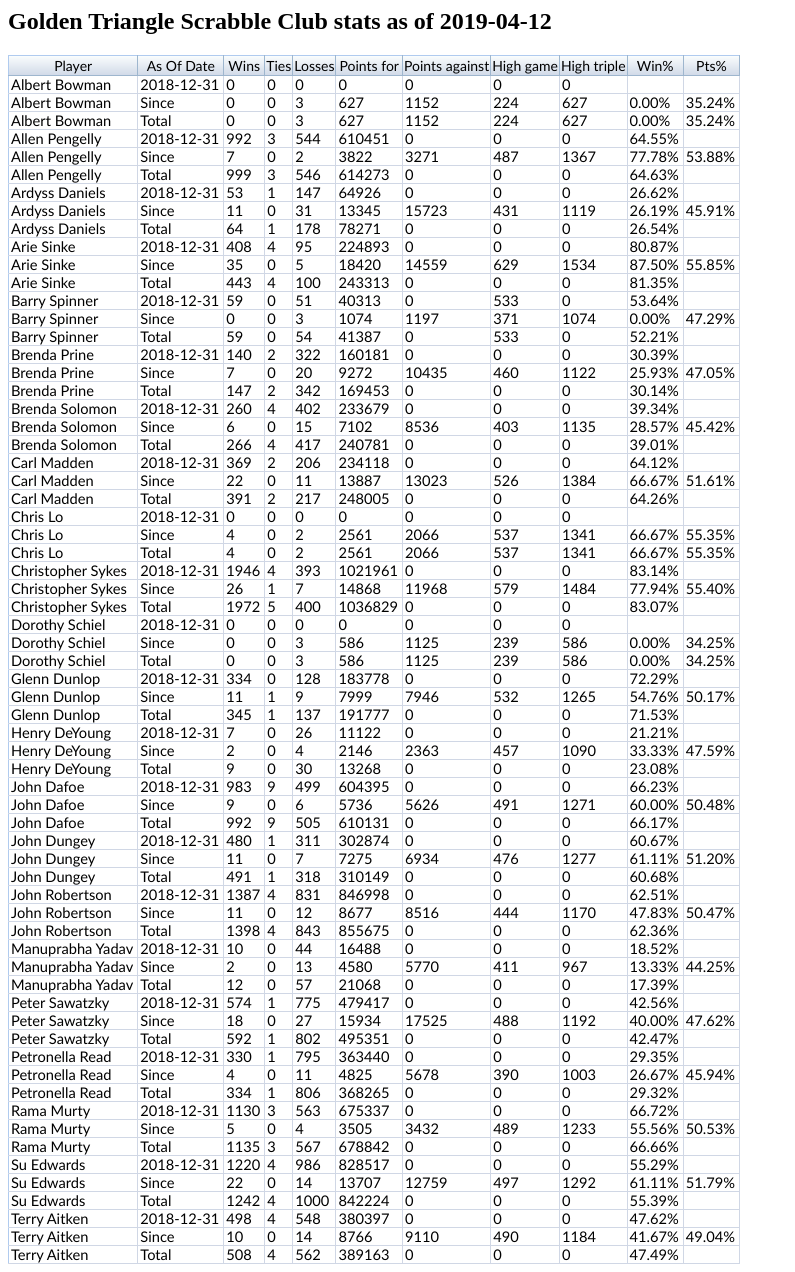
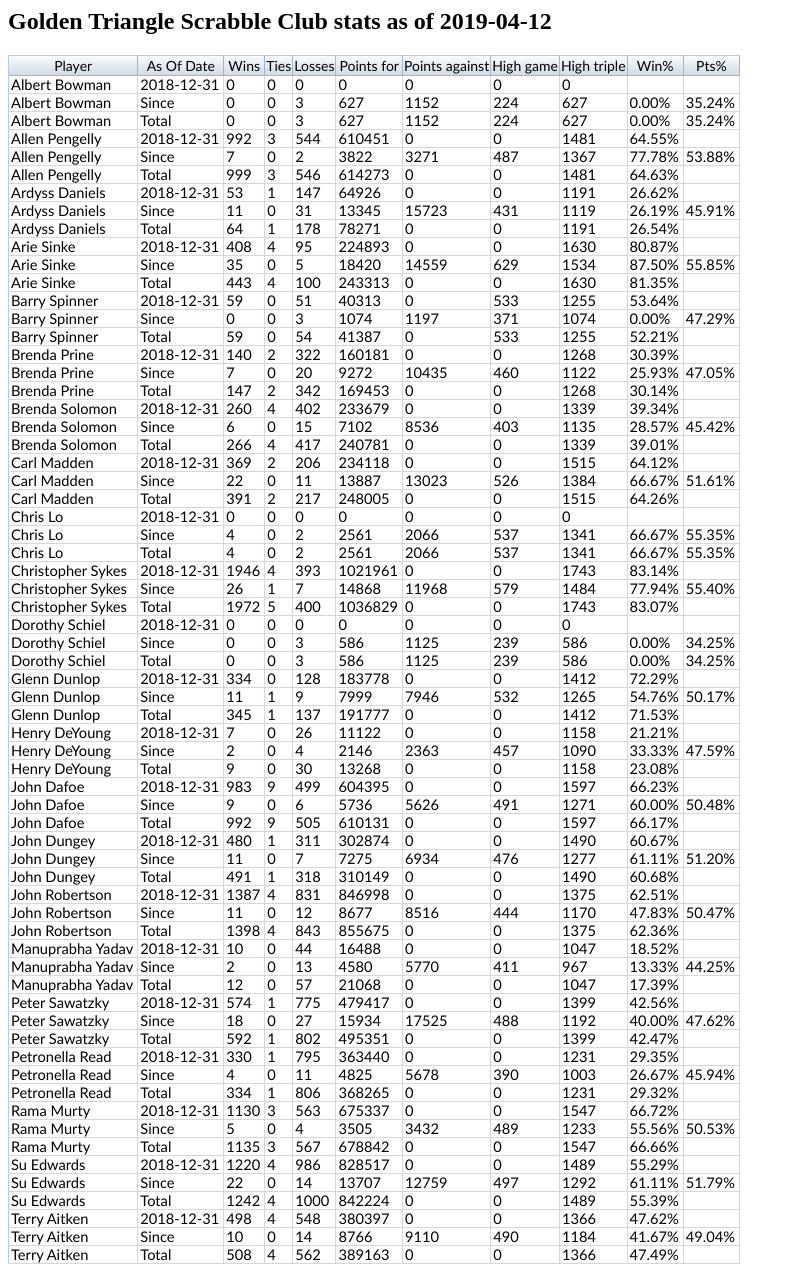
Before and after one commit to TileRunner/tilerunner.github.io, a Jekyll site: the page CambridgeClubStats.html, which Jekyll copies as it is, in a window 1280 px wide. Shown: the whole page, without its empty margins (0-795 px from the left). Built offline with Jekyll 4.4.1, drawn with Linux system fonts in a browser that asks for light colours.

Commit message:
Update CambridgeClubStats.html
Add high triples

```diff
--- a/CambridgeClubStats.html
+++ b/CambridgeClubStats.html
@@ -69,7 +69,7 @@
 <td>610451</td>
 <td>0</td>
 <td>0</td>
-<td>0</td>
+<td>1481</td>
 <td>64.55%</td>
 <td></td>
 </tr>
@@ -95,7 +95,7 @@
 <td>614273</td>
 <td>0</td>
 <td>0</td>
-<td>0</td>
+<td>1481</td>
 <td>64.63%</td>
 <td></td>
 </tr>
@@ -108,7 +108,7 @@
 <td>64926</td>
 <td>0</td>
 <td>0</td>
-<td>0</td>
+<td>1191</td>
 <td>26.62%</td>
 <td></td>
 </tr>
@@ -134,7 +134,7 @@
 <td>78271</td>
 <td>0</td>
 <td>0</td>
-<td>0</td>
+<td>1191</td>
 <td>26.54%</td>
 <td></td>
 </tr>
@@ -147,7 +147,7 @@
 <td>224893</td>
 <td>0</td>
 <td>0</td>
-<td>0</td>
+<td>1630</td>
 <td>80.87%</td>
 <td></td>
 </tr>
@@ -173,7 +173,7 @@
 <td>243313</td>
 <td>0</td>
 <td>0</td>
-<td>0</td>
+<td>1630</td>
 <td>81.35%</td>
 <td></td>
 </tr>
@@ -186,7 +186,7 @@
 <td>40313</td>
 <td>0</td>
 <td>533</td>
-<td>0</td>
+<td>1255</td>
 <td>53.64%</td>
 <td></td>
 </tr>
@@ -212,7 +212,7 @@
 <td>41387</td>
 <td>0</td>
 <td>533</td>
-<td>0</td>
+<td>1255</td>
 <td>52.21%</td>
 <td></td>
 </tr>
@@ -225,7 +225,7 @@
 <td>160181</td>
 <td>0</td>
 <td>0</td>
-<td>0</td>
+<td>1268</td>
 <td>30.39%</td>
 <td></td>
 </tr>
@@ -251,7 +251,7 @@
 <td>169453</td>
 <td>0</td>
 <td>0</td>
-<td>0</td>
+<td>1268</td>
 <td>30.14%</td>
 <td></td>
 </tr>
@@ -264,7 +264,7 @@
 <td>233679</td>
 <td>0</td>
 <td>0</td>
-<td>0</td>
+<td>1339</td>
 <td>39.34%</td>
 <td></td>
 </tr>
@@ -290,7 +290,7 @@
 <td>240781</td>
 <td>0</td>
 <td>0</td>
-<td>0</td>
+<td>1339</td>
 <td>39.01%</td>
 <td></td>
 </tr>
@@ -303,7 +303,7 @@
 <td>234118</td>
 <td>0</td>
 <td>0</td>
-<td>0</td>
+<td>1515</td>
 <td>64.12%</td>
 <td></td>
 </tr>
@@ -329,7 +329,7 @@
 <td>248005</td>
 <td>0</td>
 <td>0</td>
-<td>0</td>
+<td>1515</td>
 <td>64.26%</td>
 <td></td>
 </tr>
@@ -381,7 +381,7 @@
 <td>1021961</td>
 <td>0</td>
 <td>0</td>
-<td>0</td>
+<td>1743</td>
 <td>83.14%</td>
 <td></td>
 </tr>
@@ -407,7 +407,7 @@
 <td>1036829</td>
 <td>0</td>
 <td>0</td>
-<td>0</td>
+<td>1743</td>
 <td>83.07%</td>
 <td></td>
 </tr>
@@ -459,7 +459,7 @@
 <td>183778</td>
 <td>0</td>
 <td>0</td>
-<td>0</td>
+<td>1412</td>
 <td>72.29%</td>
 <td></td>
 </tr>
@@ -485,7 +485,7 @@
 <td>191777</td>
 <td>0</td>
 <td>0</td>
-<td>0</td>
+<td>1412</td>
 <td>71.53%</td>
 <td></td>
 </tr>
@@ -498,7 +498,7 @@
 <td>11122</td>
 <td>0</td>
 <td>0</td>
-<td>0</td>
+<td>1158</td>
 <td>21.21%</td>
 <td></td>
 </tr>
@@ -524,7 +524,7 @@
 <td>13268</td>
 <td>0</td>
 <td>0</td>
-<td>0</td>
+<td>1158</td>
 <td>23.08%</td>
 <td></td>
 </tr>
@@ -537,7 +537,7 @@
 <td>604395</td>
 <td>0</td>
 <td>0</td>
-<td>0</td>
+<td>1597</td>
 <td>66.23%</td>
 <td></td>
 </tr>
@@ -563,7 +563,7 @@
 <td>610131</td>
 <td>0</td>
 <td>0</td>
-<td>0</td>
+<td>1597</td>
 <td>66.17%</td>
 <td></td>
 </tr>
@@ -576,7 +576,7 @@
 <td>302874</td>
 <td>0</td>
 <td>0</td>
-<td>0</td>
+<td>1490</td>
 <td>60.67%</td>
 <td></td>
 </tr>
@@ -602,7 +602,7 @@
 <td>310149</td>
 <td>0</td>
 <td>0</td>
-<td>0</td>
+<td>1490</td>
 <td>60.68%</td>
 <td></td>
 </tr>
@@ -615,7 +615,7 @@
 <td>846998</td>
 <td>0</td>
 <td>0</td>
-<td>0</td>
+<td>1375</td>
 <td>62.51%</td>
 <td></td>
 </tr>
@@ -641,7 +641,7 @@
 <td>855675</td>
 <td>0</td>
 <td>0</td>
-<td>0</td>
+<td>1375</td>
 <td>62.36%</td>
 <td></td>
 </tr>
@@ -654,7 +654,7 @@
 <td>16488</td>
 <td>0</td>
 <td>0</td>
-<td>0</td>
+<td>1047</td>
 <td>18.52%</td>
 <td></td>
 </tr>
@@ -680,7 +680,7 @@
 <td>21068</td>
 <td>0</td>
 <td>0</td>
-<td>0</td>
+<td>1047</td>
 <td>17.39%</td>
 <td></td>
 </tr>
@@ -693,7 +693,7 @@
 <td>479417</td>
 <td>0</td>
 <td>0</td>
-<td>0</td>
+<td>1399</td>
 <td>42.56%</td>
 <td></td>
 </tr>
@@ -719,7 +719,7 @@
 <td>495351</td>
 <td>0</td>
 <td>0</td>
-<td>0</td>
+<td>1399</td>
 <td>42.47%</td>
 <td></td>
 </tr>
@@ -732,7 +732,7 @@
 <td>363440</td>
 <td>0</td>
 <td>0</td>
-<td>0</td>
+<td>1231</td>
 <td>29.35%</td>
 <td></td>
 </tr>
@@ -758,7 +758,7 @@
 <td>368265</td>
 <td>0</td>
 <td>0</td>
-<td>0</td>
+<td>1231</td>
 <td>29.32%</td>
 <td></td>
 </tr>
@@ -771,7 +771,7 @@
 <td>675337</td>
 <td>0</td>
 <td>0</td>
-<td>0</td>
+<td>1547</td>
 <td>66.72%</td>
 <td></td>
 </tr>
@@ -797,7 +797,7 @@
 <td>678842</td>
 <td>0</td>
 <td>0</td>
-<td>0</td>
+<td>1547</td>
 <td>66.66%</td>
 <td></td>
 </tr>
@@ -810,7 +810,7 @@
 <td>828517</td>
 <td>0</td>
 <td>0</td>
-<td>0</td>
+<td>1489</td>
 <td>55.29%</td>
 <td></td>
 </tr>
@@ -836,7 +836,7 @@
 <td>842224</td>
 <td>0</td>
 <td>0</td>
-<td>0</td>
+<td>1489</td>
 <td>55.39%</td>
 <td></td>
 </tr>
@@ -849,7 +849,7 @@
 <td>380397</td>
 <td>0</td>
 <td>0</td>
-<td>0</td>
+<td>1366</td>
 <td>47.62%</td>
 <td></td>
 </tr>
@@ -875,7 +875,7 @@
 <td>389163</td>
 <td>0</td>
 <td>0</td>
-<td>0</td>
+<td>1366</td>
 <td>47.49%</td>
 <td></td>
 </tr>
```
